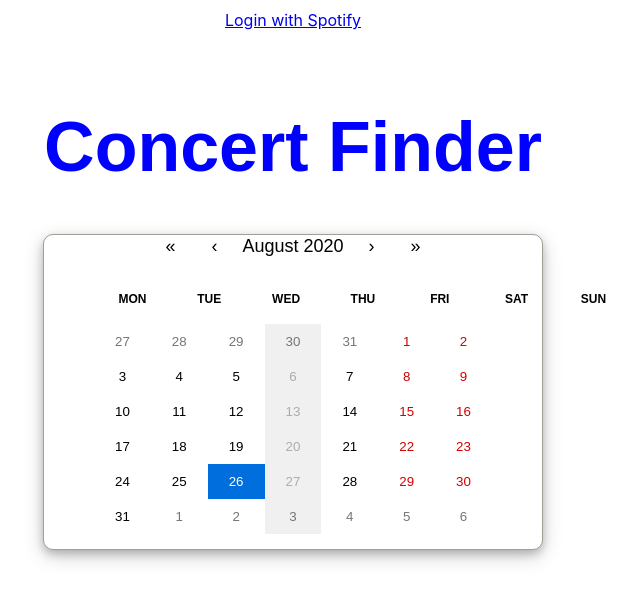
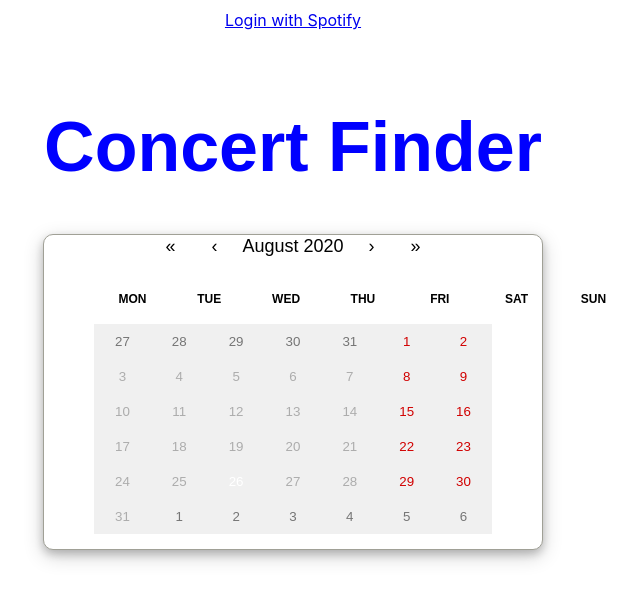
Before and after one commit to omizrahi99/ConcertFinder, a React (Create React App) app in the folder client/: page / in a window 1280 px wide. Shown: the top 600 px of the page, without its empty margins (347-987 px from the left). Built offline with nearby package versions, Linux system fonts and the light colour scheme; no server answers; what spotify-web-api-js would draw is missing.

Commit message:
disabled dates on calendar that do not contain concerts

```diff
--- a/client/src/App.js
+++ b/client/src/App.js
@@ -48,10 +48,9 @@ class App extends Component {
     await this.getTopArtists();
     await this.getArtistIDs();
     await this.getConcerts();
-    this.setState(
-      { datesToConcerts: this.removeDuplicatesAndSort(this.getConcertDates()) },
-      () => console.log(this.state.datesToConcerts)
-    );
+    this.setState({
+      datesToConcerts: this.removeDuplicatesAndSort(this.getConcertDates()),
+    });
   }
 
   handleClick() {
@@ -161,7 +160,6 @@ class App extends Component {
               concert.start.date,
               concert.end.date
             );
-            console.log(allDates);
             allDates.forEach((date) => {
               // if date is already in map then just add the concert to the value array
               if (
@@ -260,6 +258,7 @@ class App extends Component {
             Concert Finder{" "}
           </h1>
           <ReactCalendar
+            datesToConcerts={this.state.datesToConcerts}
             handleClick={this.handleClick}
             loggedIn={this.state.loggedIn}
           />
--- a/client/src/components/ReactCalendar.js
+++ b/client/src/components/ReactCalendar.js
@@ -9,14 +9,38 @@ function ReactCalendar(props) {
     setDate(date);
   }
 
+  console.log(props.datesToConcerts);
+
+  function dateToObject(dateString) {
+    const dateArr = dateString.split("-");
+    const year = dateArr[0];
+    const month = dateArr[1] - 1;
+    const day = dateArr[2];
+    return new Date(year, month, day);
+  }
+
+  let keys = [...props.datesToConcerts.keys()];
+
+  const disabledDates = keys.map((key) => {
+    return dateToObject(key);
+  });
+
   return (
     <div>
       <Calendar
         onChange={onChange}
         value={date}
         className='react-calendar'
+        tileDisabled={({ date, view }) =>
+          view === "month" && // Block day tiles only
+          !disabledDates.some(
+            (disabledDate) =>
+              date.getFullYear() === disabledDate.getFullYear() &&
+              date.getMonth() === disabledDate.getMonth() &&
+              date.getDate() === disabledDate.getDate()
+          )
+        }
         tileContent={props.tileContent}
-        tileDisabled={({ date }) => date.getDay() === 4}
         onClickDay={props.handleClick}
       />
       {props.loggedIn ? (
```
